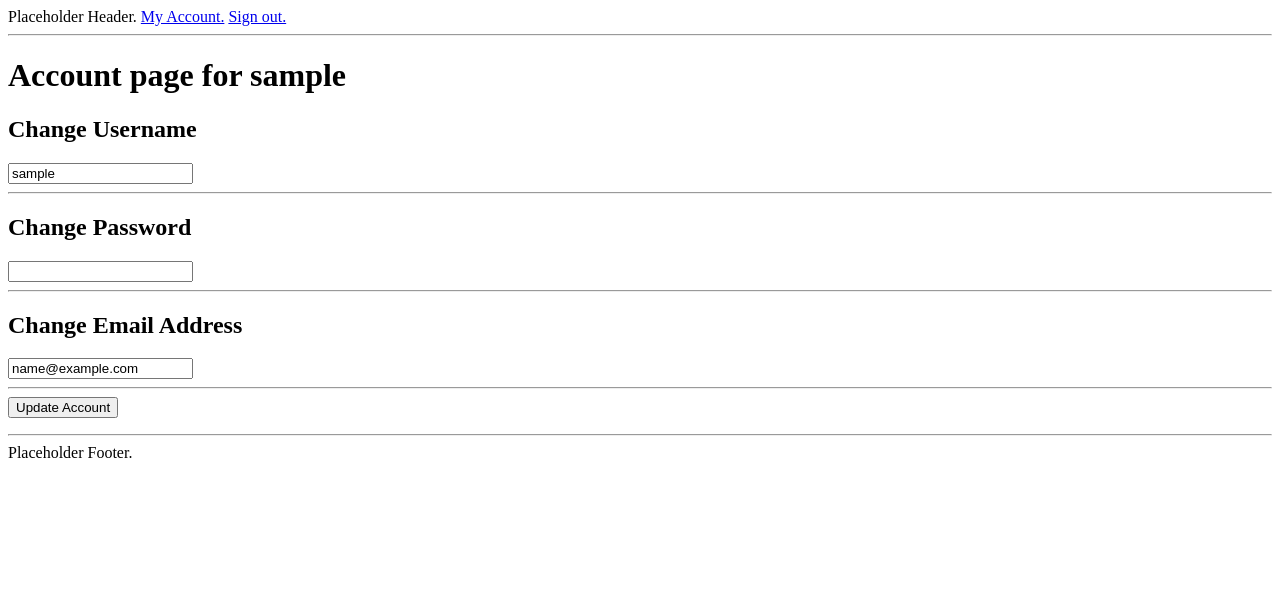
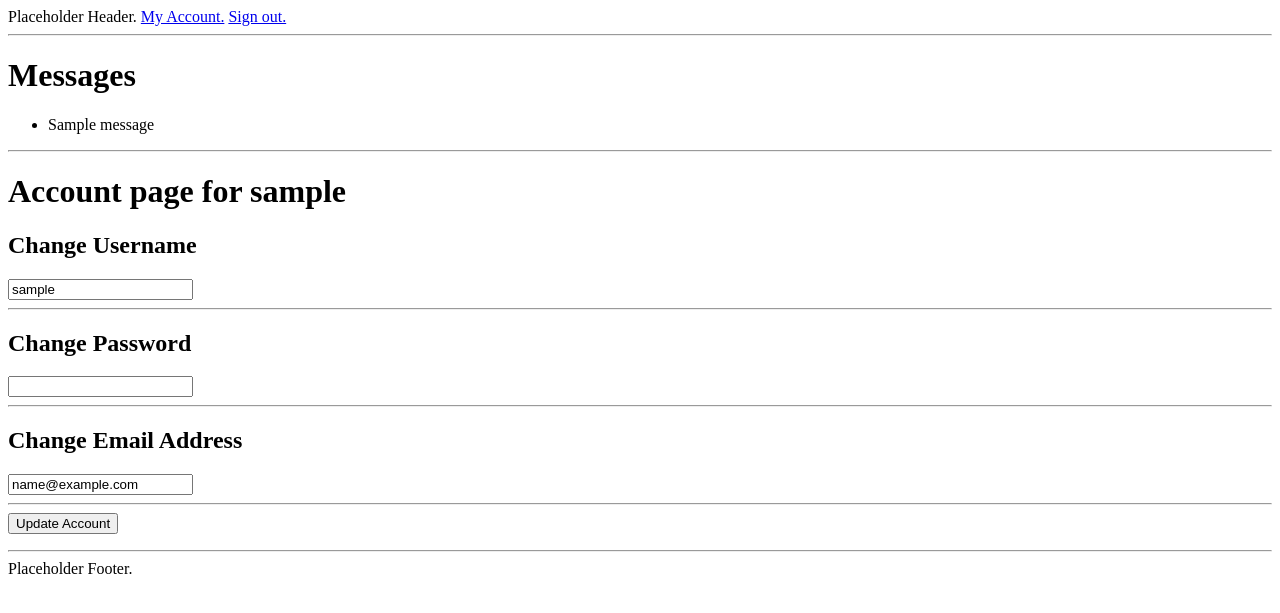
Before and after one commit to OpenTechStrategies/librehq, a Flask app: page /account in a window 1280 px wide. Shown: the top 613 px of the page. Run offline with Flask 2, Linux system fonts and the light colour scheme; the visitor is signed in with stand-in values (Sample User, id 1); tables that the repository leaves empty hold one stand-in row (values such as "Sample post"); one stand-in notice (Sample message) is shown; parts of the project's set-up code (start-up, migrations or seed data) failed here and were passed over.

Commit message:
Add flashed messages template

```diff
--- a/librehq/templates/base.html
+++ b/librehq/templates/base.html
@@ -1,3 +1,4 @@
 {% include "header.html" %}
+{% include "messages.html" %}
 {% block content %} {% endblock %}
 {% include "footer.html" %}
--- /dev/null
+++ b/librehq/templates/messages.html
@@ -0,0 +1,11 @@
+{% with messages = get_flashed_messages() %}
+  {% if messages %}
+    <h1>Messages</h1>
+    <ul>
+    {% for message in messages %}
+      <li>{{ message }}</li>
+    {% endfor %}
+    </ul>
+    <hr>
+  {% endif %}
+{% endwith %}
```
